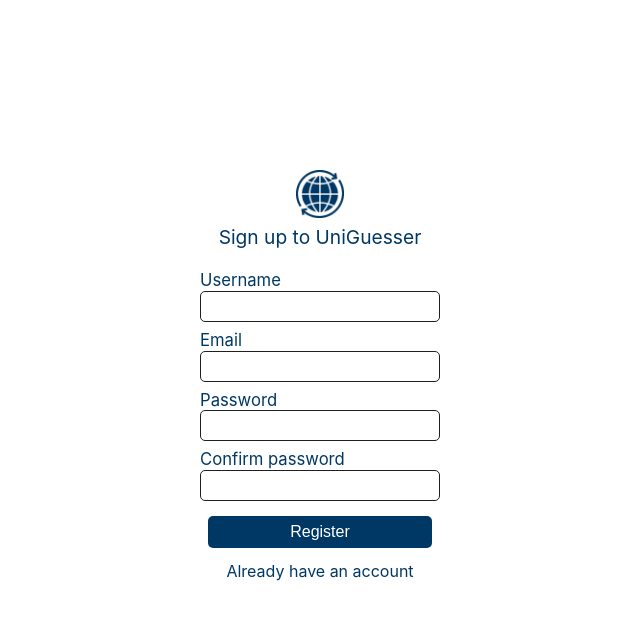
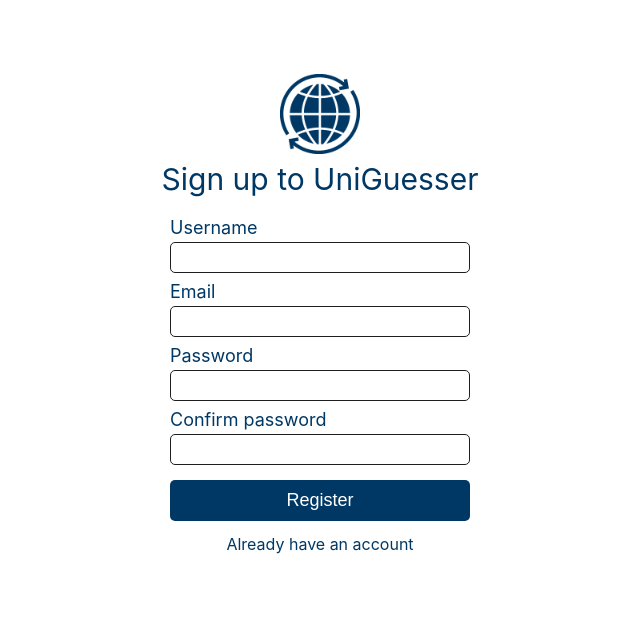
Before and after one commit to Billypl/UniGuesserRun, a React (Create React App) app in the folder frontend/: page /PartyGame/register in a window 1280 px wide. Shown: the top 620 px of the page, without its empty margins (320-960 px from the left). Built offline with nearby package versions, Linux system fonts and the light colour scheme.

Commit message:
UGR-24 styling(feat): increased size of the accounts form fields, changed the style of main menu buttons.

```diff
--- a/frontend/src/styles/Account.module.scss
+++ b/frontend/src/styles/Account.module.scss
@@ -8,7 +8,7 @@
     margin: 0 15px 0 15px;
 
     a {
-        @include Mixins.button;
+        @include Mixins.dark-button;
         text-transform: uppercase;
         border-radius: 5px;
         width: 6em;
@@ -18,13 +18,8 @@
     }
 
     .logout {
-        background-color: Colors.$white;
-        color: Colors.$dark-blue;
+        @include Mixins.light-button;
         border: solid 1px Colors.$dark-blue;
-
-        &:hover{
-            background-color: Colors.$lighter-grey;
-        }
     }
 
     .nav_item {
--- a/frontend/src/styles/AccountForm.module.scss
+++ b/frontend/src/styles/AccountForm.module.scss
@@ -2,18 +2,21 @@
 @use "utilities/Colors";
 
 .form_container {
-    //height: 80vh;
     display: flex;
     flex-direction: column;
     align-items: center;
     justify-content: center;
     flex-basis: auto;
-
-    margin-top: 20vh;
+    margin-top: 8vh;
     width: auto;
 
     .header {
-        font-size: larger;
+        font-size: 30px;
+    }
+
+    img {
+        width: 80px;
+        height: 80px;
     }
 
     .form {
@@ -21,16 +24,17 @@
         display: flex;
         flex-direction: column;
         align-items: center;
-        font-size: 20px;
+        font-size: 25px;
 
         .field {
             display: flex;
             flex-direction: column;
             width: 12em;
             margin-top: 10px;
+            max-width: 70vw;
 
             label {
-                font-size: smaller;
+                font-size: 18px;
             }
 
             input {
@@ -39,20 +43,20 @@
                 border-color: Colors.$dark-grey;
                 border-style: solid;
                 border-width: 1px;
-                padding: 3px 5px 3px 5px;
-                margin-top: 2px;
+                padding: 3px 7px 3px 7px;
+                margin-top: 5px;
             }
         }
 
         .hint {
-            font-size: 0.7rem;
+            font-size: 15px;
             margin-top: 2px;
             margin-bottom: 5px;
             color: Colors.$light-grey;
         }
 
         .error {
-            font-size: 0.9rem;
+            font-size:  15px;
             color: Colors.$dark-red;
             margin-top: 5px;
             margin-bottom: -5px;
@@ -61,12 +65,14 @@
         }
 
         button {
-            @include Mixins.button;
+            @include Mixins.dark-button;
 
-            width: 14rem;
+            width: 300px;
             margin-top: 15px;
-            padding: 7px 0 7px 0;
+            padding: 10px 0 10px 0;
             font-size: 1rem;
+            max-width: 70vw;
+            font-size: 18px;
         }
     }
 
--- a/frontend/src/styles/GameResults.module.scss
+++ b/frontend/src/styles/GameResults.module.scss
@@ -6,7 +6,7 @@
     align-items: center;
 
     button {
-        @include Mixins.button;
+        @include Mixins.dark-button;
 
         width: 12rem;
         margin-top: 15px;
--- a/frontend/src/styles/Header.module.scss
+++ b/frontend/src/styles/Header.module.scss
@@ -7,7 +7,6 @@
     top: 0;
     left: 0;
     right: 0;
-    //border-bottom: 1px solid $lighter-grey;
     background-color: Colors.$white;
     box-shadow: 0 3px 15px Colors.$dark-grey;
 
@@ -31,6 +30,11 @@
             color: Colors.$dark-blue;
             font-weight: bold;
         }
+
+        img {
+            height: 48px;
+            width: 48px;
+        }
     }
 }
 
--- a/frontend/src/styles/Logo.module.scss
+++ b/frontend/src/styles/Logo.module.scss
@@ -5,9 +5,4 @@
     display: flex;
     align-items: right;
     margin: 10px;
-
-    img {
-        height: 3em;
-        width: 3em;
-    }
 }
--- a/frontend/src/styles/Menu.module.scss
+++ b/frontend/src/styles/Menu.module.scss
@@ -14,7 +14,6 @@
     -webkit-filter: blur(3px);
 }
 
-
 .main_menu {
     height: 100vh;
     width: 100vw;
@@ -27,35 +26,43 @@
     .catchy_phrase {
         color: Colors.$white;
         text-shadow: 3px 3px 10px Colors.$black;
-        font-size: 60px;
+        font-size: 8vmin;
         margin: 40px 0 80px 0;
         justify-content: center;
         text-align: center;
         line-height: 125%;
+        padding: 0 50px 0 50px;
+
+        @media (max-width: 450px) {
+            font-size: 10vmin;
+        }
+
+        @media (min-width: 1000px) {
+            font-size: 6vmin;
+        }
     }
 
     .options {
-        background-color: Colors.$white;
         display: flex;
         flex-direction: column;
         align-items: center;
-        justify-content: center;
         flex-basis: auto;
-        row-gap: 15px;
-        padding: 30px;
-        border-radius: 15px;
-        box-shadow: 3px 3px 15px Colors.$dark-grey;
+        row-gap: 20px;
 
         .menu_option {
-            @include Mixins.button;
-            font-size: 20px;
-            padding: 15px;
-            background-color: Colors.$dark-blue;
+            @include Mixins.light-button;
+            font-size: 25px;
+            padding: 1.25em;
+            background-color: Colors.$white;
+            color: Colors.$dark-blue;
             border-radius: 100px;
-            width: 250px;
+            width: 220px;
             max-width: 90vw;
             text-align: center;
-
+            font-weight:500;
+            text-shadow: 0px 2px 3px Colors.$light-grey;
+            text-transform: uppercase;
+            box-shadow: 3px 3px 8px Colors.$dark-grey;
         }
     }
 }
--- a/frontend/src/styles/utilities/_Mixins.scss
+++ b/frontend/src/styles/utilities/_Mixins.scss
@@ -12,7 +12,7 @@
     }
 }
 
-@mixin button {
+@mixin dark-button {
     @include clickable;
 
     background-color: Colors.$dark-blue;
@@ -24,3 +24,16 @@
         background-color: Colors.$darker-blue;
     }
 }
+
+@mixin light-button {
+    @include clickable;
+
+    background-color: Colors.$white;
+    color: Colors.$dark-blue;
+    border-radius: 5px;
+    border: none;
+
+    &:hover {
+        background-color: Colors.$lighter-grey;
+    }
+}
```
